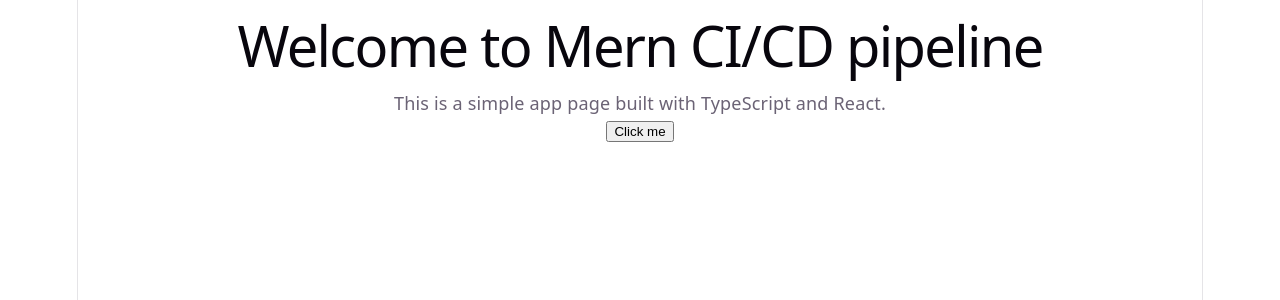
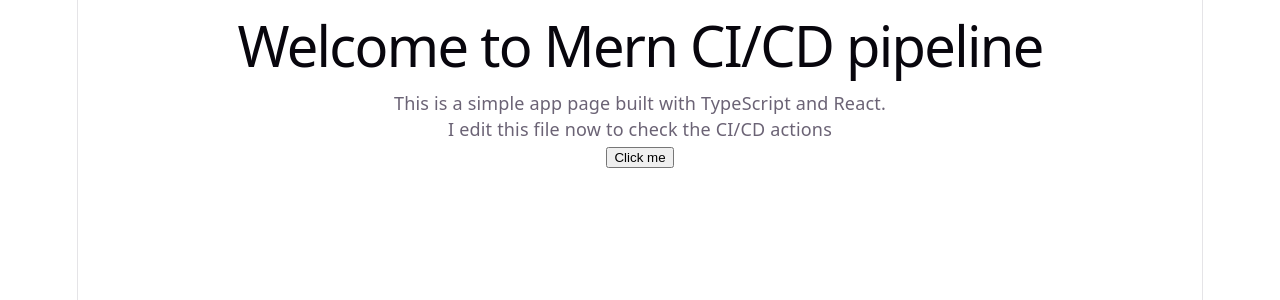
Before and after one commit to Azra-Javed/mern-cicd-aws, a React (Vite) app in the folder client/: page / in a window 1280 px wide. Shown: the top 300 px of the page. Built offline with nearby package versions, Linux system fonts and the light colour scheme.

Commit message:
Add message to check CI/CD actions

```diff
--- a/client/src/App.tsx
+++ b/client/src/App.tsx
@@ -7,6 +7,7 @@ function App() {
       <header className="App-header">
         <h1>Welcome to Mern CI/CD pipeline</h1>
         <p>This is a simple app page built with TypeScript and React.</p>
+        <p> I edit this file now to check the CI/CD actions</p>
         <button onClick={() => alert('Hello from your app!')}>
           Click me
         </button>
```
